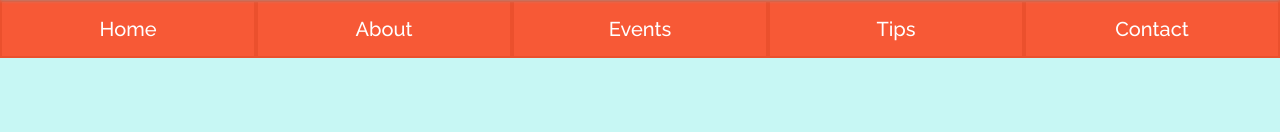
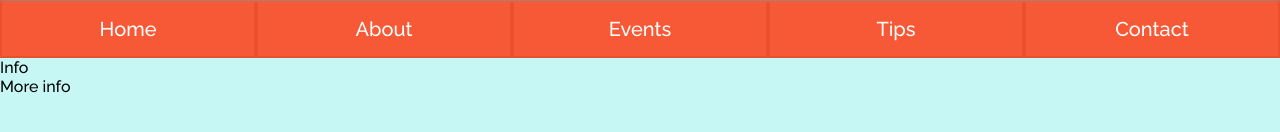
Before and after one commit to Nothier96/Hackaton-8, a plain HTML site: page homePage.html in a window 1280 px wide. Shown: the part 380-512 px from the top of the page. Drawn offline with Linux system fonts and the light colour scheme.

Commit message:
Attempt 3

```diff
--- a/homePage.html
+++ b/homePage.html
@@ -21,8 +21,8 @@
         <div class="item"><a href="">Contact</a></div>
     </div>
     <div class="main-container">
-      <div class="text"><p></p></div>
-      <div class="text"><p></p></div>
+      <div class="text"><p>Info</p></div>
+      <div class="text"><p>More info</p></div>
       <div class="text"><p></p></div>
       <div class="text"><p></p></div>
     </div>
```
